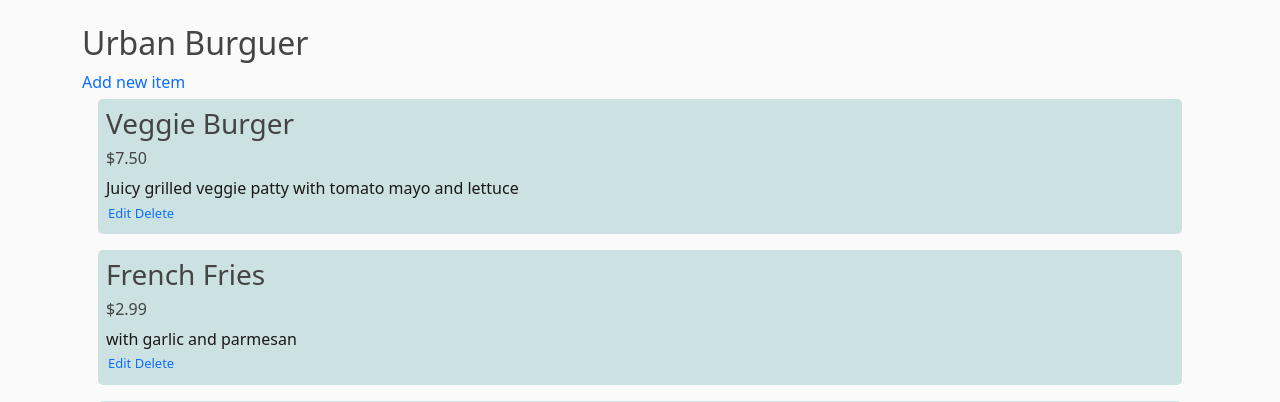
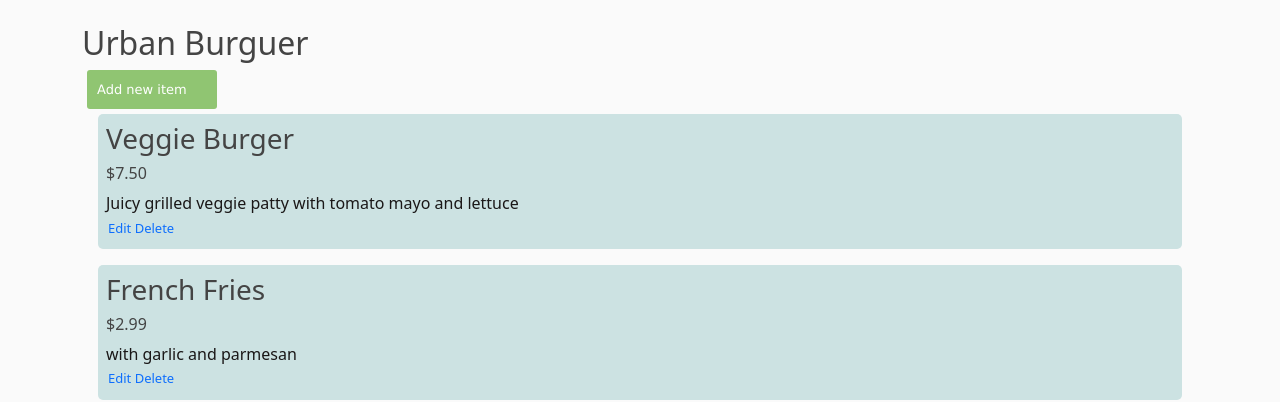
Before and after one commit to DevSergioGC/Oauth-Project, a Flask app: page /restaurant/1/menu in a window 1280 px wide. Shown: the part 56-458 px from the top of the page. Run offline with Flask 2, Linux system fonts and the light colour scheme; a user stored in the database is signed in; data comes from the database, SQL or seed files in the repository.

Commit message:
Style new item button

```diff
--- a/restaurant_appf/static/styles.css
+++ b/restaurant_appf/static/styles.css
@@ -176,3 +176,28 @@ input, button{
 .register p{
   font-weight: 500;
 }
+
+.new_item{
+  background-color:#90c572;
+  border-style: none;
+  border-radius: 3px;
+  padding: 6px;
+  margin: 5px;
+  width: 10em;
+  height: 3em;
+  font-family: Verdana, Geneva, Tahoma, sans-serif;
+  font-size: 13px;
+  padding: 10px;
+}
+
+.new_item a{
+  color: #fff;
+  align-items: center;
+  justify-content: center;
+  font-family: Verdana, Geneva, Tahoma, sans-serif;
+  font-size: 13px;
+}
+
+.new_item:hover{
+  background-color: rgb(218, 211, 211);
+}
```
